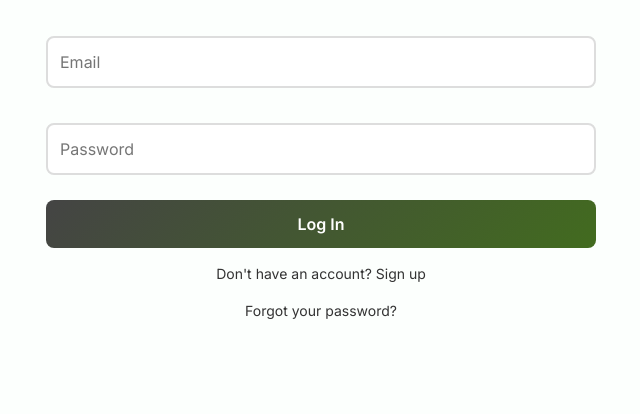
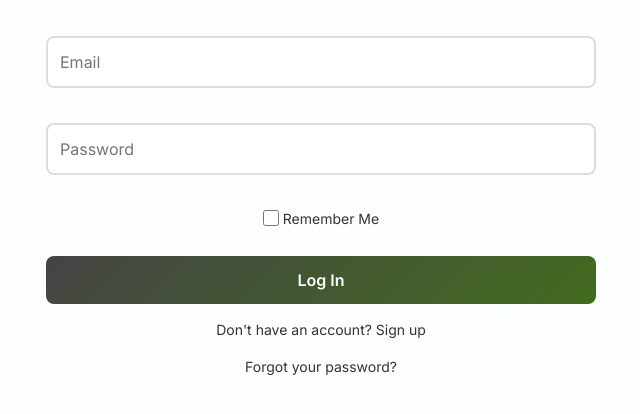
Before and after one commit to lhenon999/cosc-360-project, a PHP site: page /cosc-360-project/auth/login.php in a window 1280 px wide. Shown: the part 222-636 px from the top of the page, without its empty margins (319-959 px from the left). Run offline with PHP 8.4, Linux system fonts and the light colour scheme.

Commit message:
remember me checkbox and auto login

```diff
--- a/handmade_goods/assets/css/form.css
+++ b/handmade_goods/assets/css/form.css
@@ -76,3 +76,25 @@ main {
 .auth-hide {
     display: none !important;
 }
+
+.remember-me {
+    display: flex;
+    align-items: center;
+    gap: 8px;
+    justify-content: center;
+    margin-bottom: 15px;
+}
+
+.remember-me input[type="checkbox"] {
+    width: 16px;
+    height: 16px;
+    accent-color: green;
+    vertical-align: middle;
+    cursor: pointer;
+}
+
+.remember-me label {
+    font-size: 14px;
+    color: #333;
+    cursor: pointer;
+}
--- a/handmade_goods/auth/login.php
+++ b/handmade_goods/auth/login.php
@@ -1,3 +1,27 @@
+<?php
+session_start();
+require_once '../config.php';
+
+//auto login
+if (!isset($_SESSION["user_id"]) && isset($_COOKIE["remember_token"])) {
+    $token = $_COOKIE["remember_token"];
+    $email = $_COOKIE["user_email"];
+
+    $stmt = $conn->prepare("SELECT id FROM users WHERE email = ? AND remember_token = ?");
+    $stmt->bind_param("ss", $email, $token);
+    $stmt->execute();
+    $result = $stmt->get_result();
+    $user = $result->fetch_assoc();
+
+    if ($user) {
+        $_SESSION["user_id"] = $user["id"];
+        $_SESSION["user_email"] = $email;
+        header("Location: /cosc-360-project/handmade_goods/pages/home.php");
+        exit();
+    }
+}
+?>
+
 <!DOCTYPE html>
 <html lang="en">
 
@@ -57,7 +81,16 @@
                 <input type="password" name="password" id="password" placeholder="Password" required>
                 <span class="error" id="passwordError"></span>
 
+                <div class="remember-me">
+                    <label for="remember">
+                        <input type="checkbox" name="remember" id="remember">
+                        Remember Me
+                    </label>
+                </div>
+
+
                 <button type="submit" name="login">Log In</button>
+
 
                 <a href="register.php">Don't have an account? Sign up</a>
                 <br>
--- a/handmade_goods/db/init.sql
+++ b/handmade_goods/db/init.sql
@@ -1,4 +1,4 @@
-DROP DATABASE IF EXISTS handmade_goods;
+-- DROP DATABASE IF EXISTS handmade_goods;
 CREATE DATABASE IF NOT EXISTS handmade_goods;
 USE handmade_goods;
 CREATE TABLE IF NOT EXISTS USERS( id INT auto_increment PRIMARY KEY,
@@ -65,6 +65,7 @@ ALTER TABLE users CONVERT TO CHARACTER SET utf8mb4 COLLATE utf8mb4_unicode_ci;
 ALTER TABLE USERS ADD COLUMN profile_picture VARCHAR(255) NOT NULL DEFAULT '/cosc-360-project/handmade_goods/assets/images/default_profile.png';
 ALTER TABLE password_resets ADD COLUMN short_code VARCHAR(8) NOT NULL;
 ALTER TABLE password_resets ADD UNIQUE (email);
+ALTER TABLE users ADD COLUMN remember_token VARCHAR(255) NULL;
 
 INSERT INTO items (name, description, price, stock, category, img, user_id) VALUES
 ('Handmade Wooden Bowl', 'A beautifully handcrafted wooden bowl.', 29.99, 15, 'Kitchenware', '/cosc-360-project/handmade_goods/assets/images/sample_image.webp', 1),
```
Also changed, not shown: handmade_goods/auth/db.php (+13 -0 lines), handmade_goods/auth/logout.php (+15 -4 lines).
